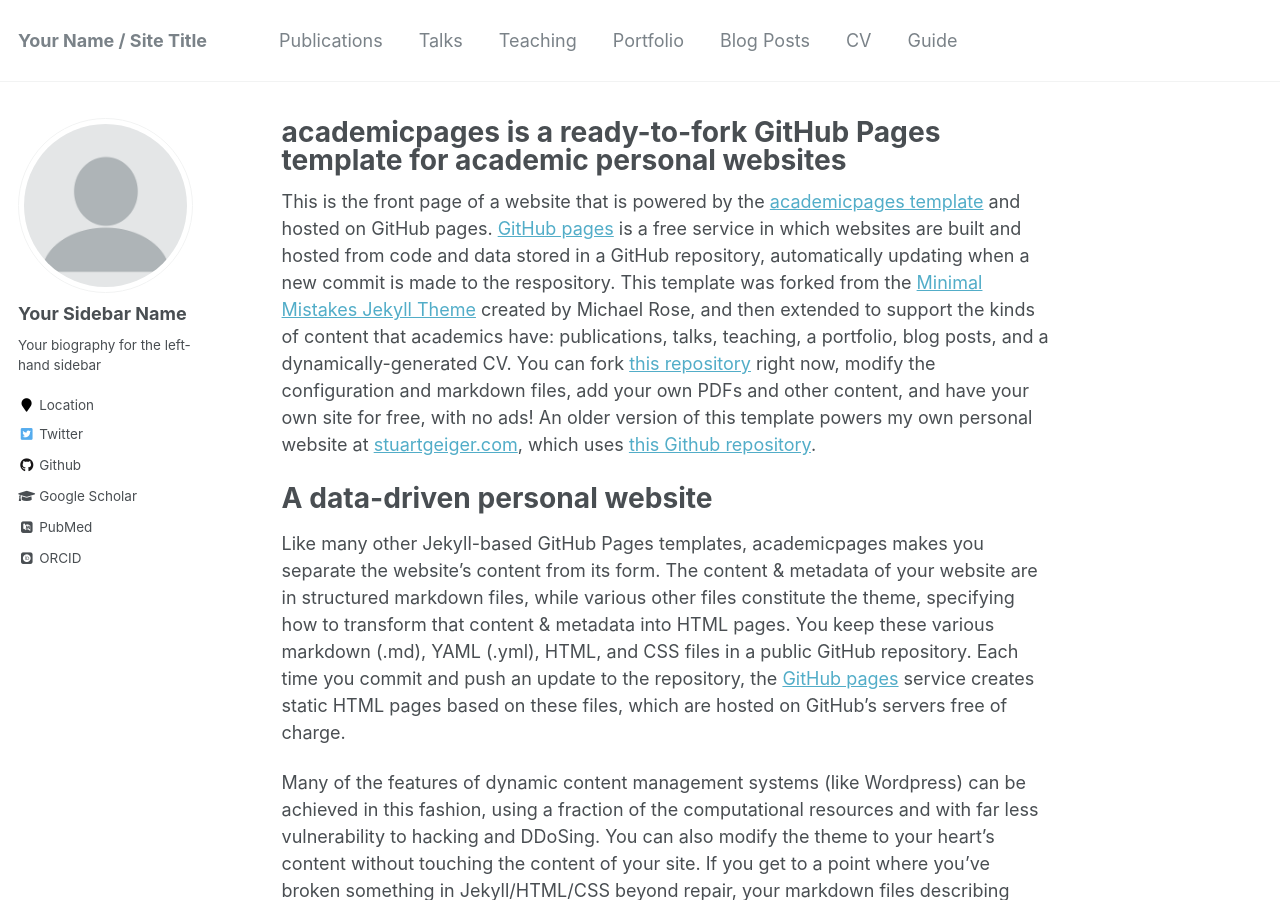
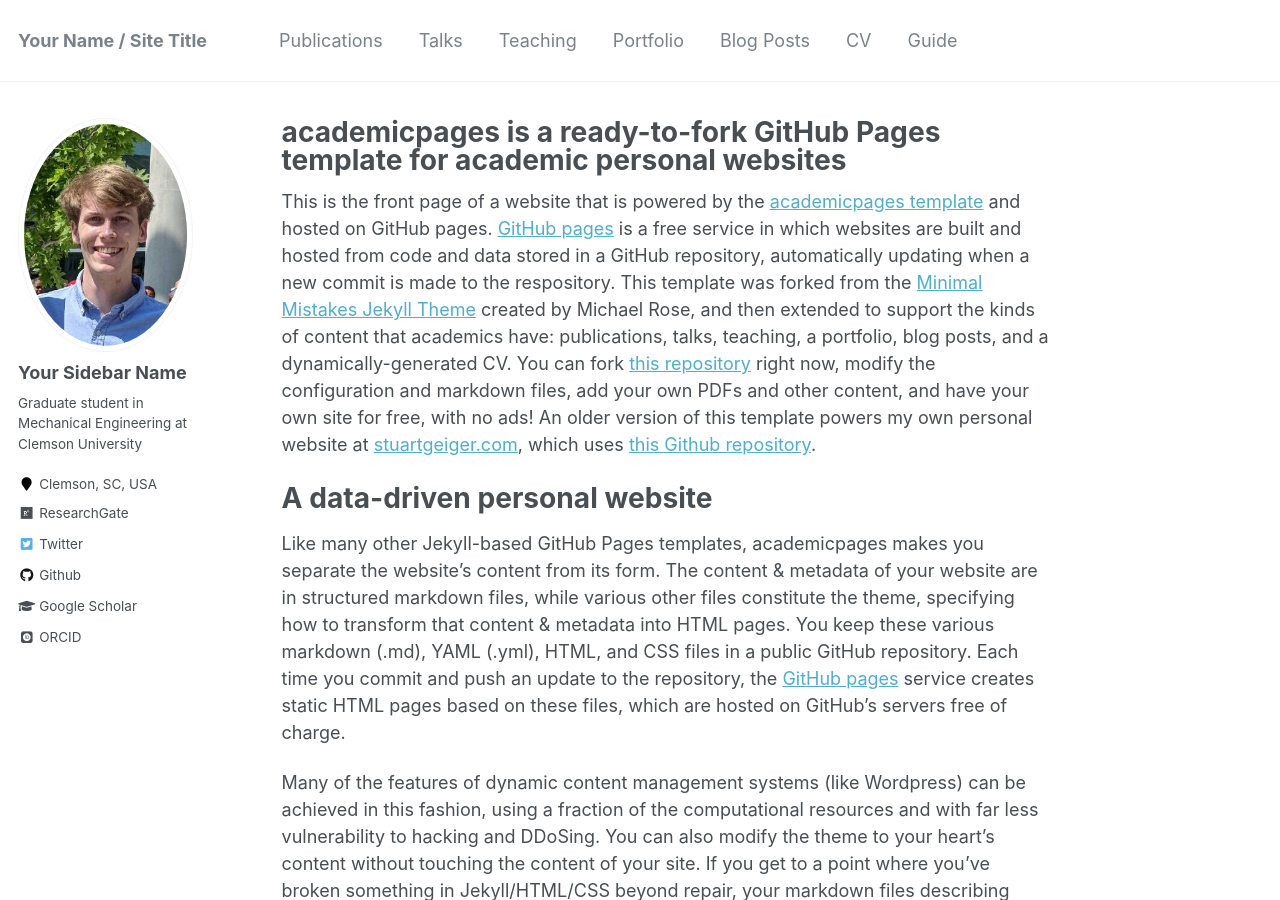
Before and after one commit to jbuzhar/jbuzhar.github.io, a Jekyll site: the page built from _pages/about.md, in a window 1280 px wide and 900 px high. Built offline with Jekyll 4.4.1, drawn with Linux system fonts in a browser that asks for light colours; some web fonts are replaced.

Commit message:
update photo, contact

```diff
--- a/_config.yml
+++ b/_config.yml
@@ -81,14 +81,14 @@ analytics:
 # Site Author
 author:
   name             : "Your Sidebar Name"
-  avatar           : "profile.png"
-  bio              : "Your biography for the left-hand sidebar"
-  location         : "Location"
+  avatar           : "jbuzhar.jpg"
+  bio              : "Graduate student in Mechanical Engineering at Clemson University"
+  location         : "Clemson, SC, USA"
   employer         :
-  pubmed           : "https://www.ncbi.nlm.nih.gov/pubmed/?term=john+snow"
-  googlescholar    : "http://yourfullgooglescholarurl.com"
+  pubmed           :
+  googlescholar    : "https://scholar.google.com/citations?user=RBtE4JwAAAAJ&hl=en"
   email            :
-  researchgate     :  # example: "https://www.researchgate.net/profile/yourprofile"
+  researchgate     :  "https://www.researchgate.net/profile/Jake-Buzhardt"
   uri              :
   bitbucket        :
   codepen          :
@@ -96,7 +96,7 @@ author:
   flickr           :
   facebook         :
   foursquare       :
-  github           : "academicpages"
+  github           : "jbuzhar"
   google_plus      :
   keybase          :
   instagram        :
@@ -109,7 +109,7 @@ author:
   stackoverflow    : # http://stackoverflow.com/users/123456/username
   steam            :
   tumblr           :
-  twitter          : "replacethistwitterhandle"
+  twitter          : "jakebuzhardt"
   vine             :
   weibo            :
   xing             :
```
Also changed, not shown: images/jbuzhar.jpg (added), images/profile.png (deleted).
